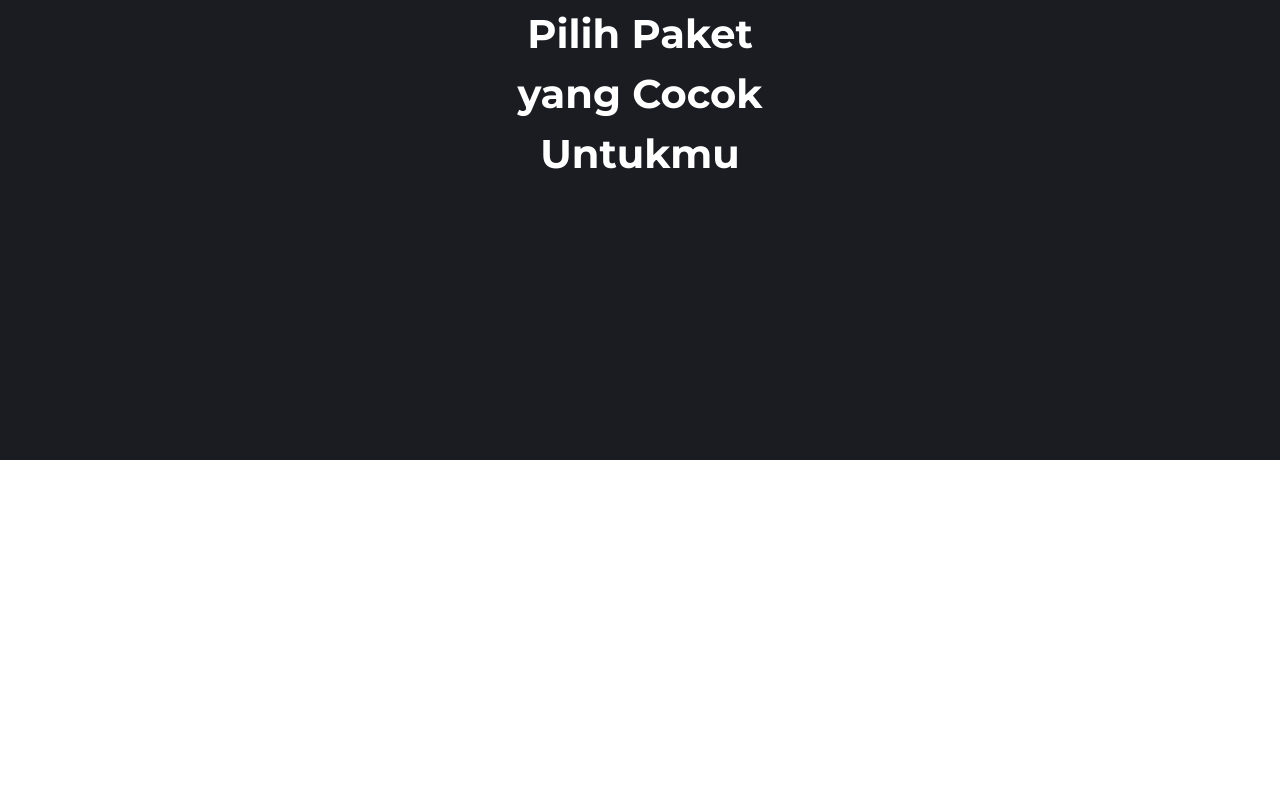
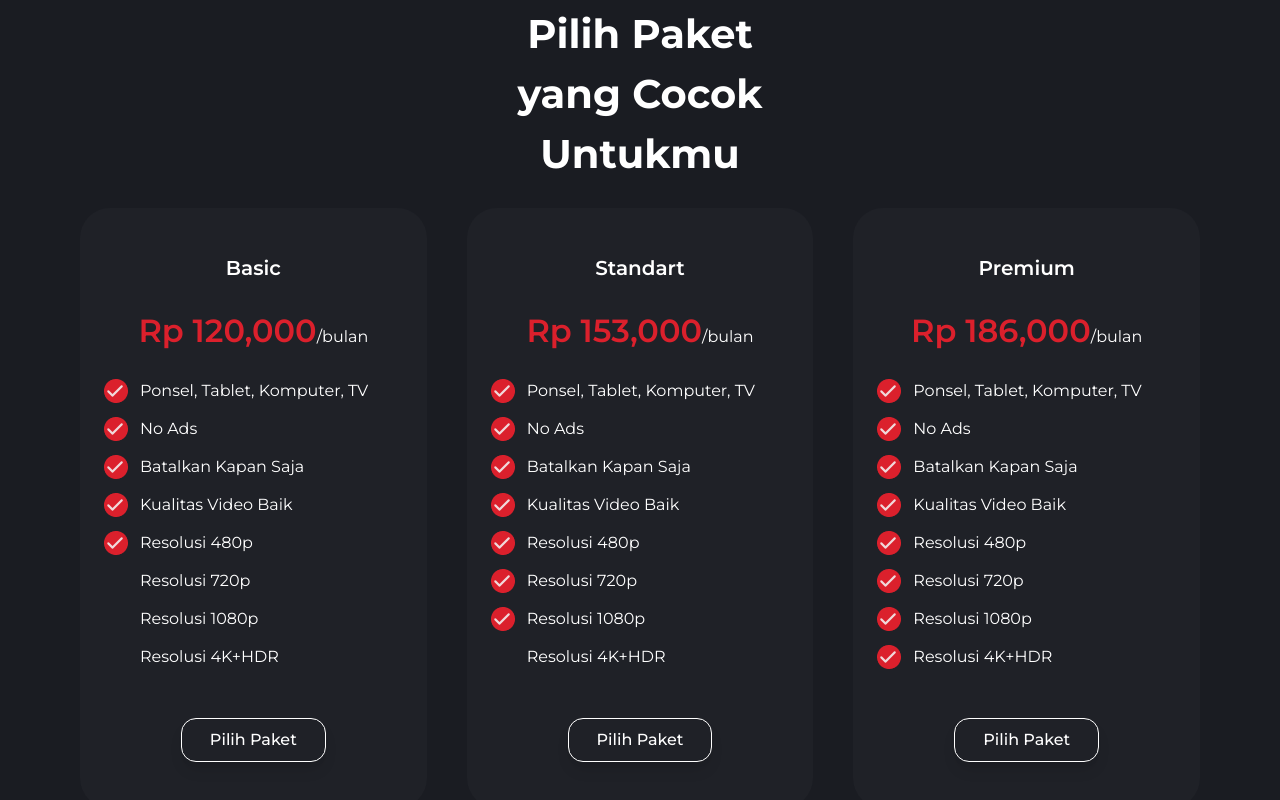
Before and after one commit to khaaisnt/NetflixClone, a Next.js app: page / in a window 1280 px wide. Shown: the part 2969-3769 px from the top of the page. Before the commit the page ends 3429 px from the top, so only its background shows below. Built offline with nearby package versions, Linux system fonts and the light colour scheme.

Commit message:
edit subscription section

```diff
--- a/app/components/Popular.tsx
+++ b/app/components/Popular.tsx
@@ -24,7 +24,7 @@ export default function Popular() {
 
         {/* card */}
         <div className="flex justify-between gap-x-[40px] text-white">
-          <div className="p-[24px] bg-secondaryBlack shadow hover:shadow-slate-600/80 hover:shadow-lg border border-borderGray rounded-[30px]">
+          <div className="p-[24px] bg-secondaryBlack duration-200 shadow hover:shadow-slate-600/80 hover:shadow-lg border border-borderGray rounded-[30px]">
             <Image src={Peaky} alt="peaky blinders" />
             <p className="mt-[16px] font-medium text-[18px] mb-[6px]">
               Peaky Blinders
@@ -35,7 +35,7 @@ export default function Popular() {
               <p className="text-[16px] ml-[8px]">8.8/10 IMDb</p>
             </div>
           </div>
-          <div className="p-[24px] bg-secondaryBlack shadow hover:shadow-slate-600/80 hover:shadow-lg border border-borderGray rounded-[30px]">
+          <div className="p-[24px] bg-secondaryBlack duration-200 shadow hover:shadow-slate-600/80 hover:shadow-lg border border-borderGray rounded-[30px]">
             <Image src={SpiderMan} alt="peaky blinders" />
             <p className="mt-[16px] font-medium text-[18px] mb-[6px]">
               Spider-Man: No Way Home
@@ -46,7 +46,7 @@ export default function Popular() {
               <p className="text-[16px] ml-[8px]">8.8/10 IMDb</p>
             </div>
           </div>
-          <div className="p-[24px] bg-secondaryBlack shadow hover:shadow-slate-600/80 hover:shadow-lg border border-borderGray rounded-[30px]">
+          <div className="p-[24px] bg-secondaryBlack duration-200 shadow hover:shadow-slate-600/80 hover:shadow-lg border border-borderGray rounded-[30px]">
             <Image src={Arcane} alt="peaky blinders" />
             <p className="mt-[16px] font-medium text-[18px] mb-[6px]">
               Arcane: League of Legends
@@ -57,7 +57,7 @@ export default function Popular() {
               <p className="text-[16px] ml-[8px]">9.2/10 IMDb</p>
             </div>
           </div>
-          <div className="p-[24px] bg-secondaryBlack shadow hover:shadow-slate-600/80 hover:shadow-lg border border-borderGray rounded-[30px]">
+          <div className="p-[24px] bg-secondaryBlack duration-200 shadow hover:shadow-slate-600/80 hover:shadow-lg border border-borderGray rounded-[30px]">
             <Image src={Joker} alt="peaky blinders" />
             <p className="mt-[16px] font-medium text-[18px] mb-[6px]">Joker</p>
             <p className="text-[16px] mb-[7px]">Crime, Drama, Thriller</p>
--- a/app/components/Subscribe.tsx
+++ b/app/components/Subscribe.tsx
@@ -1,4 +1,6 @@
 import React from "react";
+import Image from "next/image";
+import Check from "/public/cheklist.png";
 
 export default function Subscribe() {
   return (
@@ -9,10 +11,158 @@ export default function Subscribe() {
             Pilih Paket yang Cocok Untukmu
           </h1>
         </div>
-        <div className="flex justify-center">
-          <div className="w-[] h-[] px-[24px] py-[36px]">
-
-          </div>
+        <div className="flex justify-between gap-x-[40px]">
+          <button className="w-[400px] h-[600px] bg-secondaryBlack focus:bg-gradient-to-br focus:from-secondaryBlack focus:via-gradientGray focus:to-secondaryBlack focus:border focus:border-borderGray rounded-[30px] px-[24px] py-[36px]">
+            <div className="text-center">
+              <p className="font-semibold text-[20px]">Basic</p>
+              <p className="text-RedTwo font-semibold my-[24px] text-[32px]">
+                Rp 120,000
+                <span className="text-white text-[16px] font-normal">
+                  /bulan
+                </span>
+              </p>
+            </div>
+            <div className="mb-[49px]">
+              <div className="flex mb-[14px]">
+                <Image src={Check} alt="check" />
+                <p className="ml-[12px]">Ponsel, Tablet, Komputer, TV</p>
+              </div>
+              <div className="flex mb-[14px]">
+                <Image src={Check} alt="check" />
+                <p className="ml-[12px]">No Ads</p>
+              </div>
+              <div className="flex mb-[14px]">
+                <Image src={Check} alt="check" />
+                <p className="ml-[12px]">Batalkan Kapan Saja</p>
+              </div>
+              <div className="flex mb-[14px]">
+                <Image src={Check} alt="check" />
+                <p className="ml-[12px]">Kualitas Video Baik</p>
+              </div>
+              <div className="flex mb-[14px]">
+                <Image src={Check} alt="check" />
+                <p className="ml-[12px]">Resolusi 480p</p>
+              </div>
+              <div className="flex mb-[14px]">
+                <Image src={Check} className="hidden" alt="check" />
+                <p className="ml-[36px]">Resolusi 720p</p>
+              </div>
+              <div className="flex mb-[14px]">
+                <Image src={Check} className="hidden" alt="check" />
+                <p className="ml-[36px]">Resolusi 1080p</p>
+              </div>
+              <div className="flex mb-[14px]">
+                <Image src={Check} className="hidden" alt="check" />
+                <p className="ml-[36px]">Resolusi 4K+HDR</p>
+              </div>
+            </div>
+            <div className="flex justify-center">
+              <button className="py-[9px] px-[28px] font-medium text-[16px] text-white border border-white shadow-lg hover:shadow-red-800/80 hover:border-none rounded-[15px] hover:bg-gradient-to-tl hover:from-RedOne hover:to-RedTwo duration-200">
+                Pilih Paket
+              </button>
+            </div>
+          </button>
+          {/* standart */}
+          <button className="w-[400px] h-[600px] bg-secondaryBlack focus:bg-gradient-to-br focus:from-secondaryBlack focus:via-gradientGray focus:to-secondaryBlack focus:border focus:border-borderGray rounded-[30px] px-[24px] py-[36px]">
+            <div className="text-center">
+              <p className="font-semibold text-[20px]">Standart</p>
+              <p className="text-RedTwo font-semibold my-[24px] text-[32px]">
+                Rp 153,000
+                <span className="text-white text-[16px] font-normal">
+                  /bulan
+                </span>
+              </p>
+            </div>
+            <div className="mb-[49px]">
+              <div className="flex mb-[14px]">
+                <Image src={Check} alt="check" />
+                <p className="ml-[12px]">Ponsel, Tablet, Komputer, TV</p>
+              </div>
+              <div className="flex mb-[14px]">
+                <Image src={Check} alt="check" />
+                <p className="ml-[12px]">No Ads</p>
+              </div>
+              <div className="flex mb-[14px]">
+                <Image src={Check} alt="check" />
+                <p className="ml-[12px]">Batalkan Kapan Saja</p>
+              </div>
+              <div className="flex mb-[14px]">
+                <Image src={Check} alt="check" />
+                <p className="ml-[12px]">Kualitas Video Baik</p>
+              </div>
+              <div className="flex mb-[14px]">
+                <Image src={Check} alt="check" />
+                <p className="ml-[12px]">Resolusi 480p</p>
+              </div>
+              <div className="flex mb-[14px]">
+                <Image src={Check} alt="check" />
+                <p className="ml-[12px]">Resolusi 720p</p>
+              </div>
+              <div className="flex mb-[14px]">
+                <Image src={Check} alt="check" />
+                <p className="ml-[12px]">Resolusi 1080p</p>
+              </div>
+              <div className="flex mb-[14px]">
+                <Image src={Check} className="hidden" alt="check" />
+                <p className="ml-[36px]">Resolusi 4K+HDR</p>
+              </div>
+            </div>
+            <div className="flex justify-center">
+              <button className="py-[9px] px-[28px] font-medium text-[16px] text-white border border-white shadow-lg hover:shadow-red-800/80 hover:border-none rounded-[15px] hover:bg-gradient-to-tl hover:from-RedOne hover:to-RedTwo duration-200">
+                Pilih Paket
+              </button>
+            </div>
+          </button>
+          <button className="w-[400px] h-[600px] bg-secondaryBlack focus:bg-gradient-to-br focus:from-secondaryBlack focus:via-gradientGray focus:to-secondaryBlack focus:border focus:border-borderGray rounded-[30px] px-[24px] py-[36px]">
+            <div className="text-center">
+              <p className="font-semibold text-[20px]">Premium</p>
+              <p className="text-RedTwo font-semibold my-[24px] text-[32px]">
+                Rp 186,000
+                <span className="text-white text-[16px] font-normal">
+                  /bulan
+                </span>
+              </p>
+            </div>
+            <div className="mb-[49px]">
+              <div className="flex mb-[14px]">
+                <Image src={Check} alt="check" />
+                <p className="ml-[12px]">Ponsel, Tablet, Komputer, TV</p>
+              </div>
+              <div className="flex mb-[14px]">
+                <Image src={Check} alt="check" />
+                <p className="ml-[12px]">No Ads</p>
+              </div>
+              <div className="flex mb-[14px]">
+                <Image src={Check} alt="check" />
+                <p className="ml-[12px]">Batalkan Kapan Saja</p>
+              </div>
+              <div className="flex mb-[14px]">
+                <Image src={Check} alt="check" />
+                <p className="ml-[12px]">Kualitas Video Baik</p>
+              </div>
+              <div className="flex mb-[14px]">
+                <Image src={Check} alt="check" />
+                <p className="ml-[12px]">Resolusi 480p</p>
+              </div>
+              <div className="flex mb-[14px]">
+                <Image src={Check} alt="check" />
+                <p className="ml-[12px]">Resolusi 720p</p>
+              </div>
+              <div className="flex mb-[14px]">
+                <Image src={Check} alt="check" />
+                <p className="ml-[12px]">Resolusi 1080p</p>
+              </div>
+              <div className="flex mb-[14px]">
+                <Image src={Check} alt="check" />
+                <p className="ml-[12px]">Resolusi 4K+HDR</p>
+              </div>
+            </div>
+            <div className="flex justify-center">
+              <button className="py-[9px] px-[28px] font-medium text-[16px] text-white border border-white shadow-lg hover:shadow-red-800/80 hover:border-none rounded-[15px] hover:bg-gradient-to-tl hover:from-RedOne hover:to-RedTwo duration-200">
+                Pilih Paket
+              </button>
+            </div>
+          </button>
         </div>
       </div>
     </>
--- a/tailwind.config.ts
+++ b/tailwind.config.ts
@@ -17,6 +17,7 @@ const config: Config = {
         "primaryBlack": "#1A1C22",
         "secondaryBlack": "#1F2127",
         "borderGray": "#FEF4F4",
+        "gradientGray": "#373A43",
         "RedOne": "#BC0E19",
         "RedTwo": "#DB202C",
       },
```
Also changed, not shown: public/cheklist.png (added).
